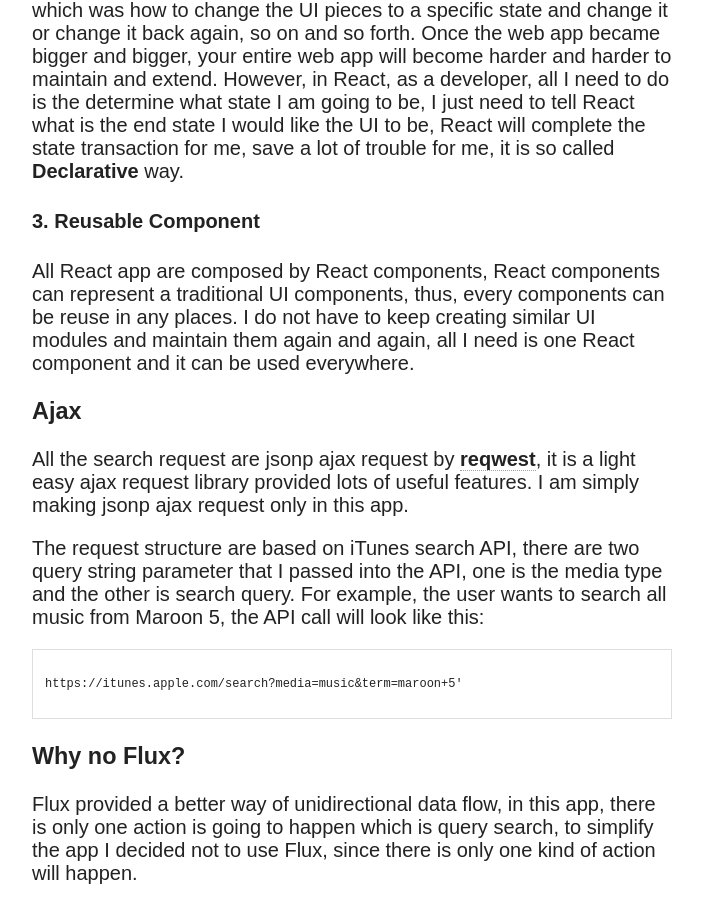
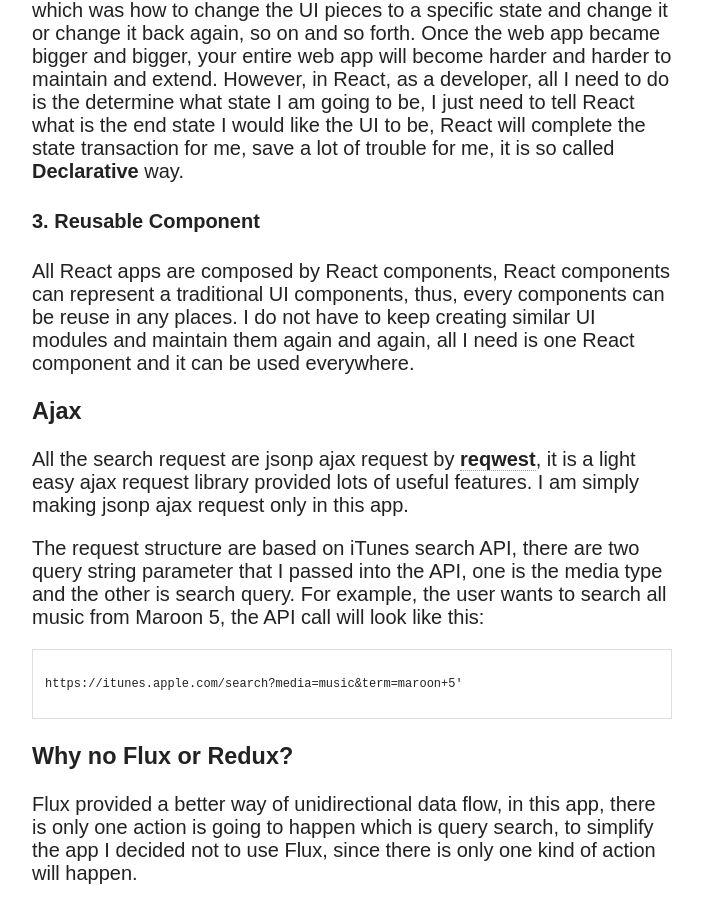
Before and after one commit to LeoAJ/leoaj.github.com, a Jekyll site: the page built from _posts/2015-07-14-React-iTunes-Search.md, in a window 1280 px wide and 900 px high, scrolled down 2222 px. Shown: the whole window, without its empty margins (308-1011 px from the left). Built offline with Jekyll 4.4.1, drawn with Linux system fonts in a browser that asks for light colours; nearby versions of some CDN libraries.

Commit message:
update my site

```diff
--- a/_posts/2015-07-14-React-iTunes-Search.md
+++ b/_posts/2015-07-14-React-iTunes-Search.md
@@ -36,7 +36,7 @@ I believed there are a lot people had the same experience like I had, which was
 
 #### 3. Reusable Component
 
-All React app are composed by React components, React components can represent a traditional UI components, thus, every components can be reuse in any places. I do not have to keep creating similar UI modules and maintain them again and again, all I need is one React component and it can be used everywhere.
+All React apps are composed by React components, React components can represent a traditional UI components, thus, every components can be reuse in any places. I do not have to keep creating similar UI modules and maintain them again and again, all I need is one React component and it can be used everywhere.
 
 ### Ajax
 
@@ -50,7 +50,7 @@ https://itunes.apple.com/search?media=music&term=maroon+5'
 
 {% endhighlight %}
 
-### Why no Flux?
+### Why no Flux or Redux?
 
 Flux provided a better way of unidirectional data flow, in this app, there is only one action is going to happen which is query search, to simplify the app I decided not to use Flux, since there is only one kind of action will happen.
 
```
Also changed, not shown: about.md (+1 -1 lines).
